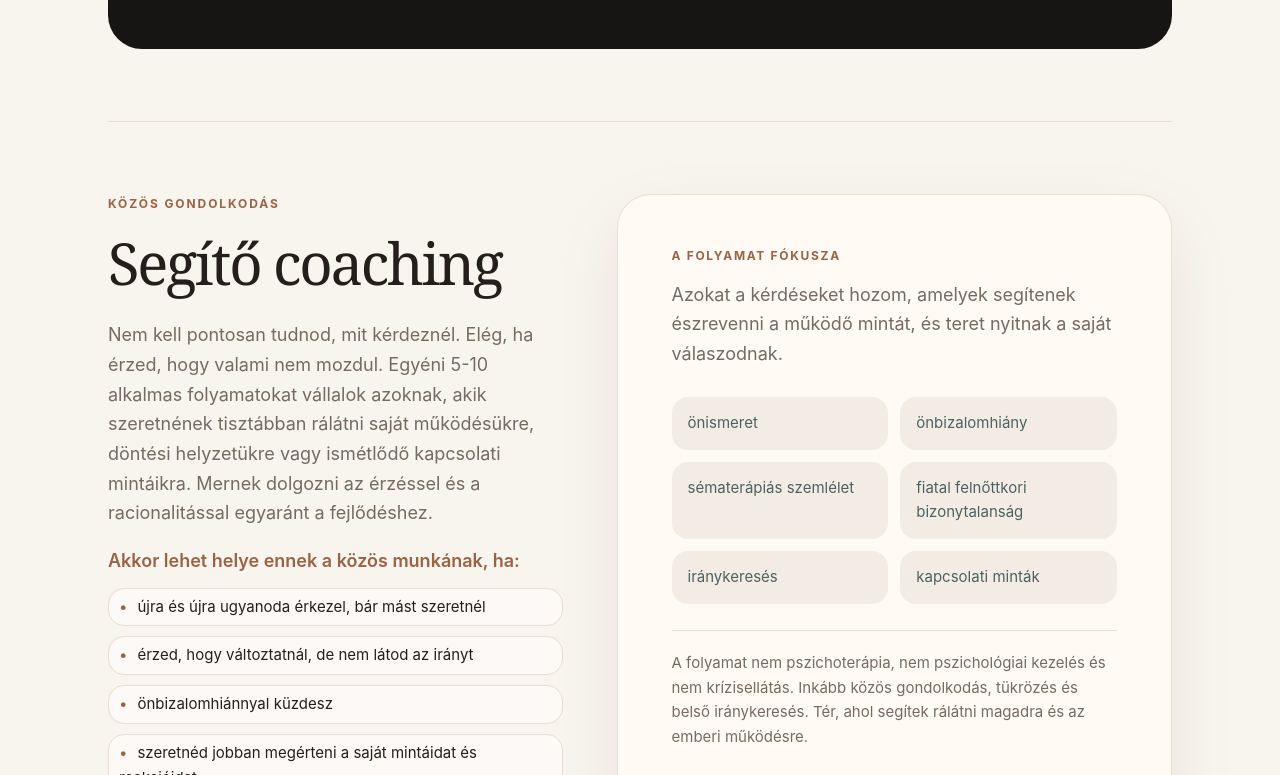
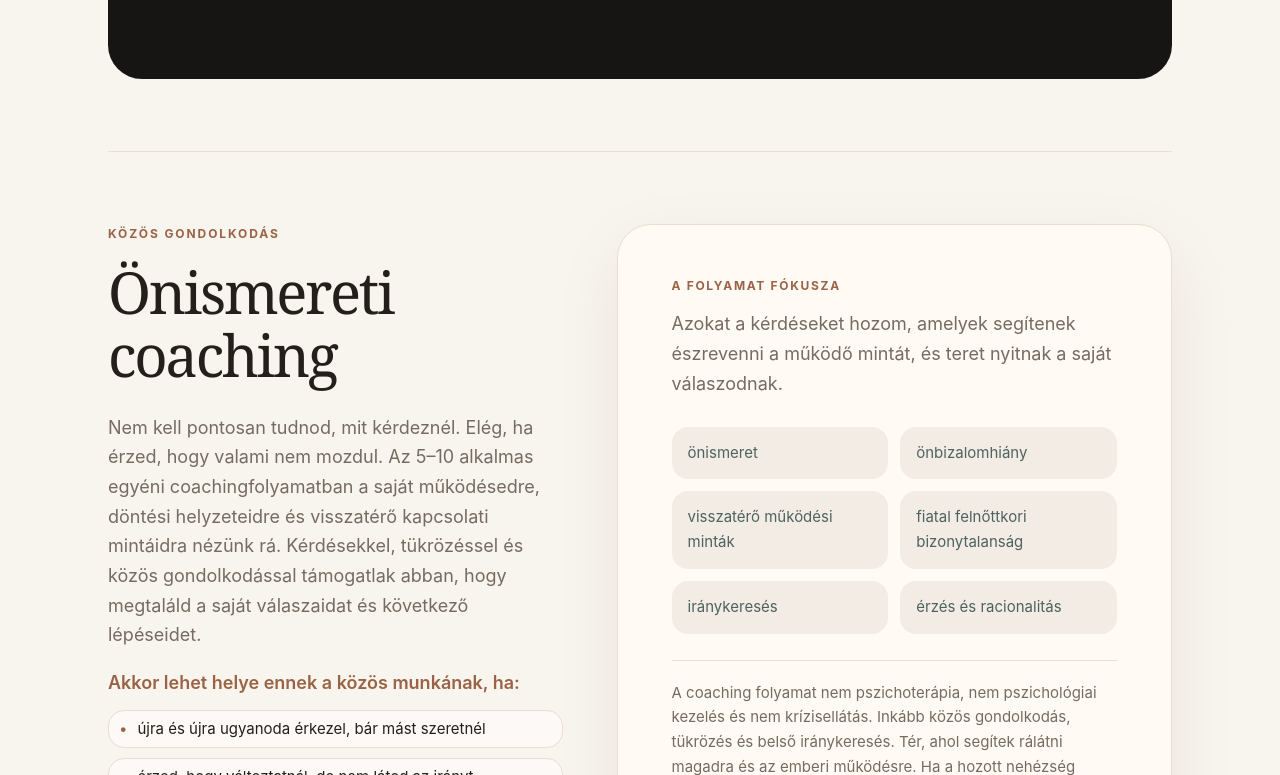
Before and after one commit to aidaszanyi/aidaszanyi-site, a plain HTML site: page index.html in a window 1280 px wide. Shown: the part 4717-5492 px from the top of the page. Drawn offline with Linux system fonts and the light colour scheme.

Commit message:
pszichológia - coach

```diff
--- a/index.html
+++ b/index.html
@@ -3,9 +3,9 @@
 <head>
   <meta charset="utf-8">
   <meta name="viewport" content="width=device-width, initial-scale=1">
-  <title>Szanyi Aida | Segítő coaching</title>
+  <title>Szanyi Aida | Önismereti coaching és írások</title>
 
-  <meta name="description" content="Szanyi Aida mérnök és pszichológia hallgató. Kérdések, írások és egyéni coaching folyamat.">
+  <meta name="description" content="Szanyi Aida mérnök informatikus, coach és pszichológia szakos hallgató. Önismereti írások és egyéni coaching elakadásokhoz, döntési helyzetekhez és visszatérő minták megértéséhez.">
 
   <link rel="canonical" href="https://szanyiaida.hu/">
   <link rel="stylesheet" href="css/layout.css">
@@ -104,9 +104,9 @@
 	  <div>
 		<h2>Szakmai hátterem</h2>
 		<p><b>Programozóként</b> és most már AI szakemberként pénzügyi területen dolgozom évek óta.</p>
-		<p><b>2025 tavasz - Intuitív Life Coach</b> képzés, hivatalos képesítés. 2025 ősz - egyetem keretében Pszichológiai alapismeret kurzus, sikeres záróvizsgával. Jelenleg pedig <b>pszichológia szakos</b> egyetemi hallgató, klinikai irányultságú érdeklődéssel.</p>
+		<p>2025 tavaszán <b>Intuitív Life Coach</b> képesítést szereztem. 2025 őszén egyetemi pszichológiai alapismeretek kurzust végeztem, jelenleg pedig <b>pszichológia szakon</b> tanulok. A pszichológiai tanulmányaimat és a coachingtevékenységemet világosan elkülönítem: coaching során nem pszichológusi vagy terápiás munkát végzek.</p>
 		<p>A két világ csak látszólag különül el egymástól: hogyan állnak össze a különálló elemek egy érthető mintázattá egy rendszerben és <strong>miért különleges az ember abban, ahogyan az érzelmek és racionalitás egymás mellett él bennünk.</strong></p>
-		<p>Kemény önismereti munkám pedig nem egyszer fájdalmas mélységekbe vitt magamban - amik mögött találtam meg az elme szabadságát.</p>
+		<p>Kemény önismereti munkám pedig nem egyszer fájdalmas mélységekbe vitt magamban. Ezekből tanultam meg, mennyi szabadságot adhat, ha őszintébben látunk rá a működésünkre.</p>
 		<div class="credential-line">
 			<div class="credential-card">Mérnök informatikus</div>
 			<div class="credential-card">Intuitív Life Coach</div>
@@ -156,9 +156,9 @@
     <section id="coaching" class="split">
 	<div>
 		<div class="section-kicker">Közös gondolkodás</div>
-		<h2>Segítő coaching</h2>
+		<h2>Önismereti coaching</h2>
 		<p>
-		  Nem kell pontosan tudnod, mit kérdeznél. Elég, ha érzed, hogy valami nem mozdul. Egyéni 5-10 alkalmas folyamatokat vállalok azoknak, akik szeretnének tisztábban rálátni saját működésükre, döntési helyzetükre vagy ismétlődő kapcsolati mintáikra. Mernek dolgozni az érzéssel és a racionalitással egyaránt a fejlődéshez.
+		  Nem kell pontosan tudnod, mit kérdeznél. Elég, ha érzed, hogy valami nem mozdul. Az 5–10 alkalmas egyéni coachingfolyamatban a saját működésedre, döntési helyzeteidre és visszatérő kapcsolati mintáidra nézünk rá. Kérdésekkel, tükrözéssel és közös gondolkodással támogatlak abban, hogy megtaláld a saját válaszaidat és következő lépéseidet.
 		</p>
 		<p class="intro-question">
 			Akkor lehet helye ennek a közös munkának, ha:
@@ -166,7 +166,7 @@
 		<div class="situation-list">
 			<div class="situation-item">újra és újra ugyanoda érkezel, bár mást szeretnél</div>
 			<div class="situation-item">érzed, hogy változtatnál, de nem látod az irányt</div>
-			<div class="situation-item">önbizalomhiánnyal küzdesz</div>
+			<div class="situation-item">bizonytalan vagy önmagadban vagy egy döntésedben</div>
 			<div class="situation-item">szeretnéd jobban megérteni a saját mintáidat és reakcióidat</div>
 		</div>
 		<!-- <p class="closing-text"> -->
@@ -179,12 +179,12 @@
         <ul class="service-list">
           <li>önismeret</li>
           <li>önbizalomhiány</li>
-		  <li>sématerápiás szemlélet</li>
+		  <li>visszatérő működési minták</li>
 		  <li>fiatal felnőttkori bizonytalanság</li>
 		  <li>iránykeresés</li>
-          <li>kapcsolati minták</li>
+          <li>érzés és racionalitás</li>
         </ul>
-        <p class="small-note">A folyamat nem pszichoterápia, nem pszichológiai kezelés és nem krízisellátás. Inkább közös gondolkodás, tükrözés és belső iránykeresés. Tér, ahol segítek rálátni magadra és az emberi működésre.</p>
+        <p class="small-note">A coaching folyamat nem pszichoterápia, nem pszichológiai kezelés és nem krízisellátás. Inkább közös gondolkodás, tükrözés és belső iránykeresés. Tér, ahol segítek rálátni magadra és az emberi működésre. Ha a hozott nehézség pszichológusi vagy más egészségügyi segítséget igényel, ennek megfelelő szakember felkeresését javaslom.</p>
 		<a class="text-cta" href="#kapcsolat">Szeretném meglátni a mintát →</a>
       </div>
     </section>
```
